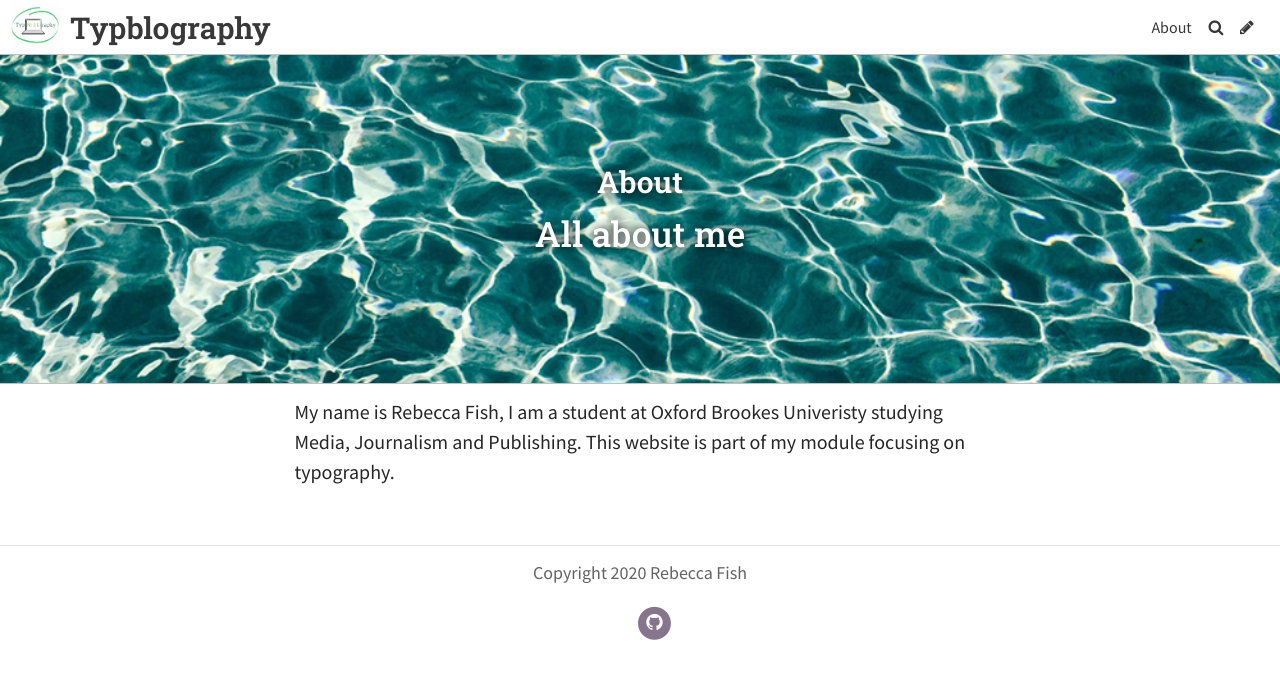
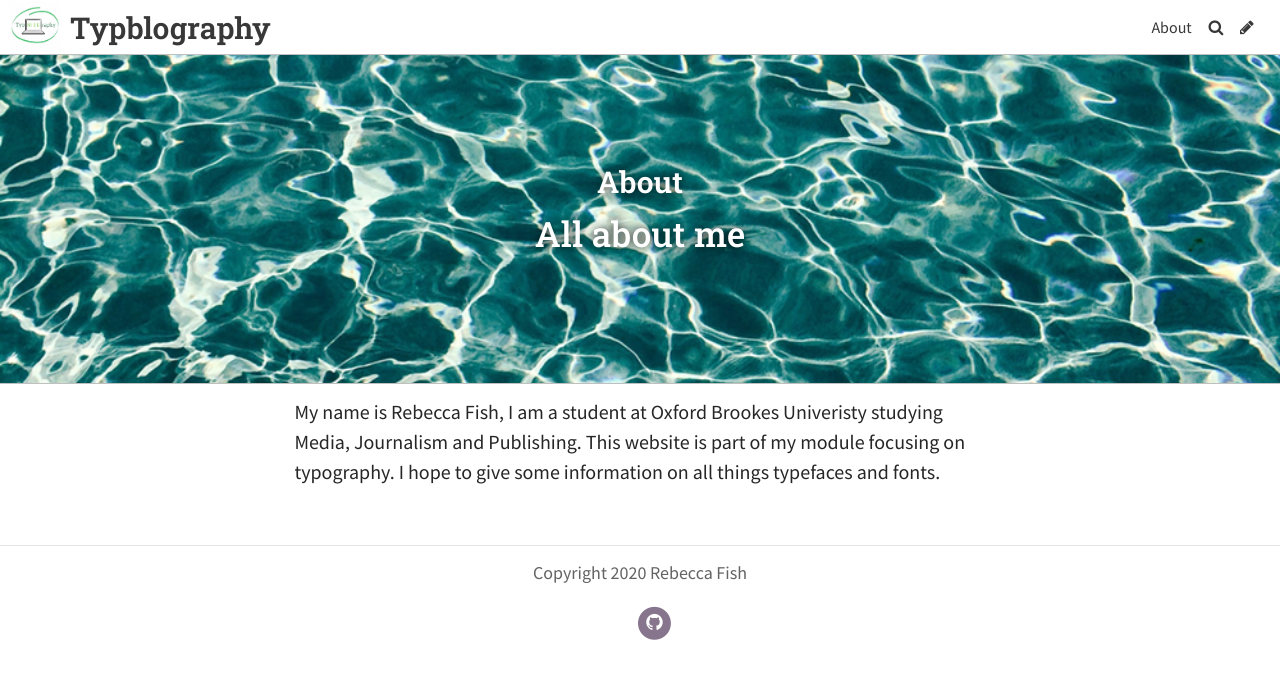
Before and after one commit to Beccy932/mybrookesblog, a Jekyll site: the page built from pages/about.md, in a window 1280 px wide. Shown: the top 679 px of the page. Built offline with Jekyll 4.4.1, drawn with Linux system fonts in a browser that asks for light colours; some web fonts are replaced.

Commit message:
Update Page “about”

```diff
--- a/pages/about.md
+++ b/pages/about.md
@@ -10,4 +10,4 @@ tags: null
 description: null
 show: true
 ---
-My name is Rebecca Fish, I am a student at Oxford Brookes Univeristy studying Media, Journalism and Publishing. This website is part of my module focusing on typography.
+My name is Rebecca Fish, I am a student at Oxford Brookes Univeristy studying Media, Journalism and Publishing. This website is part of my module focusing on typography. I hope to give some information on all things typefaces and fonts.
```
